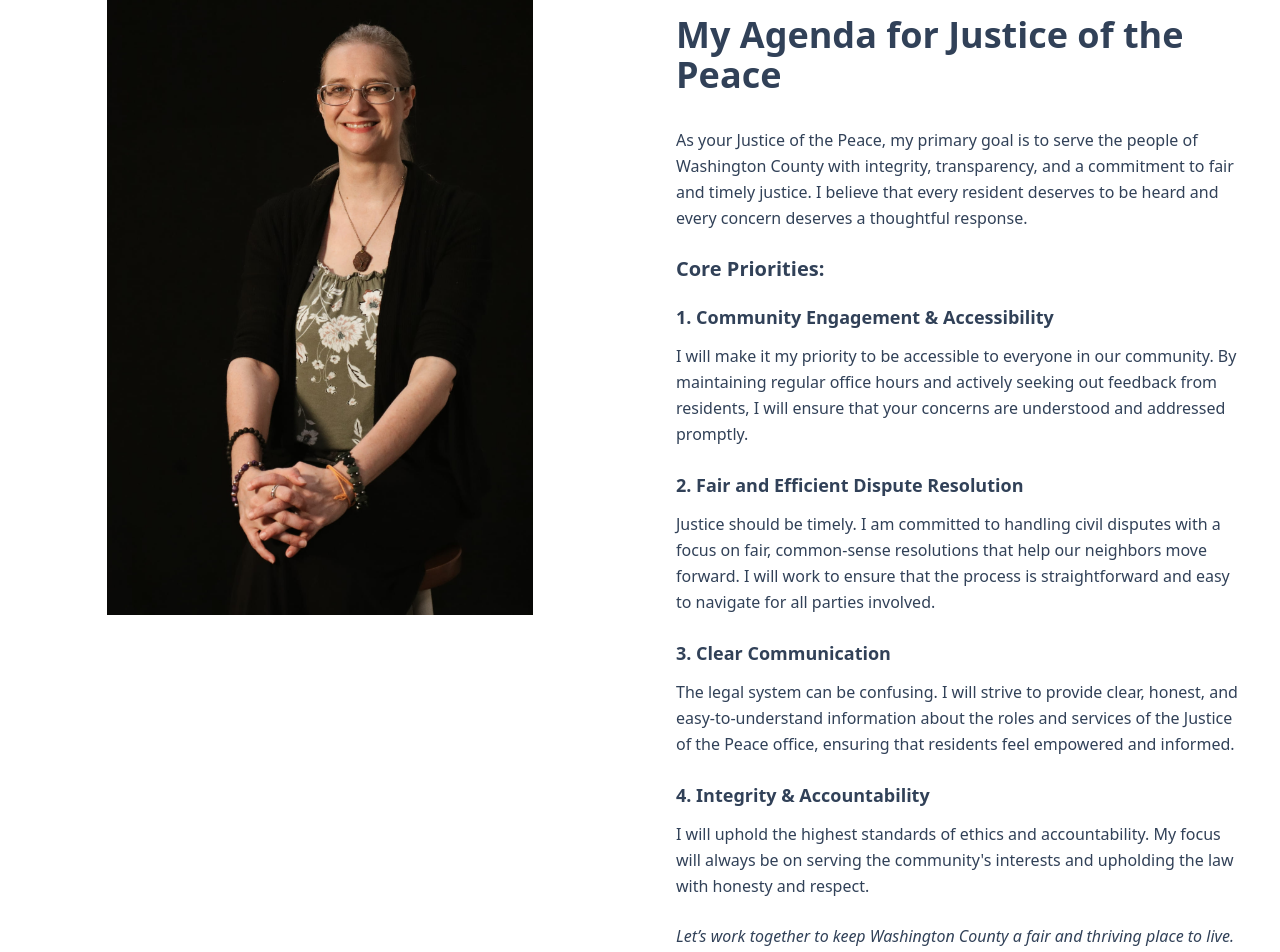
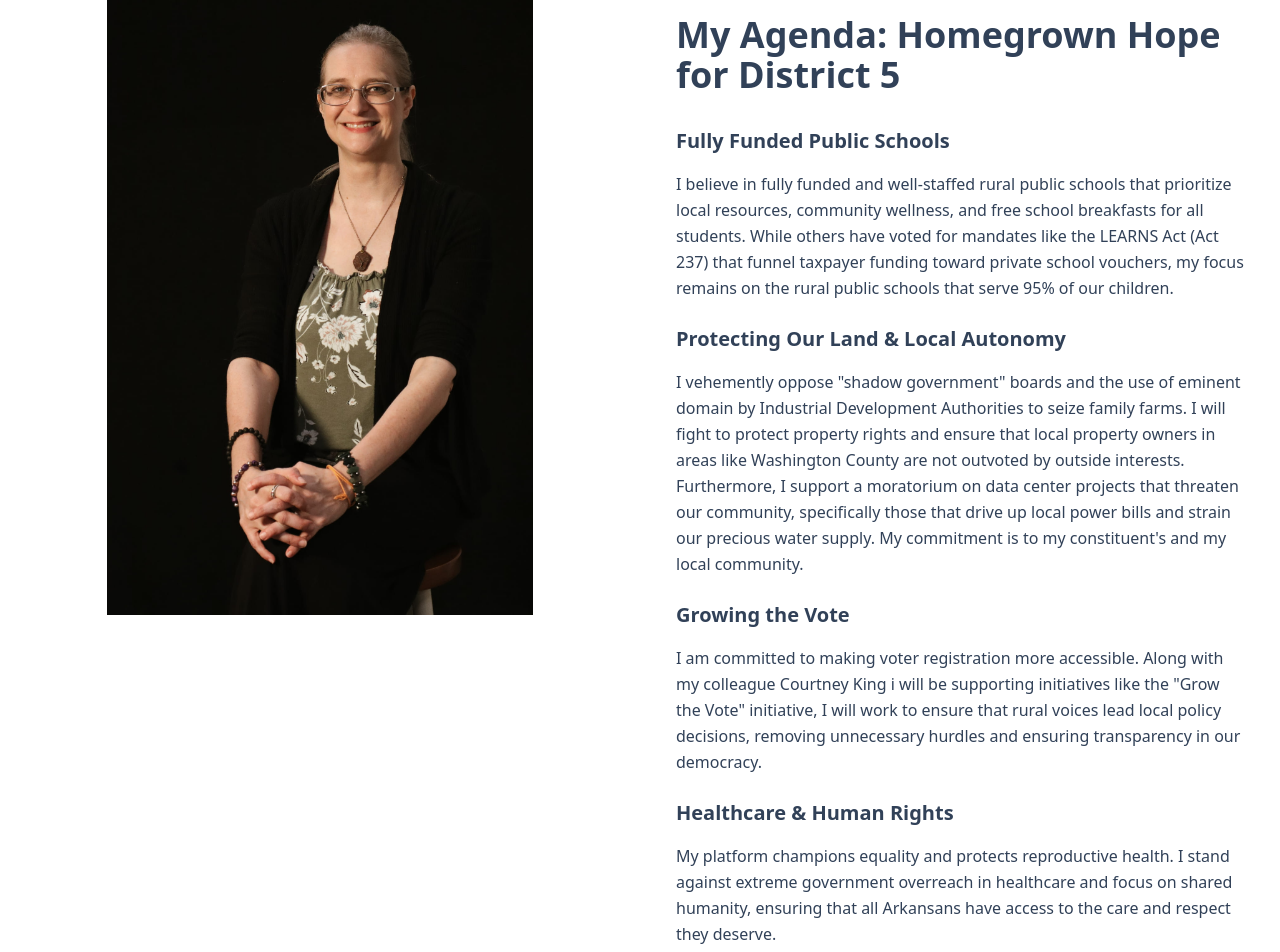
Before and after one commit to peterhuzza/shufeltforjp26website, a Next.js app: page / in a window 1280 px wide. Shown: the part 840-1792 px from the top of the page. Built offline with nearby package versions, Linux system fonts and the light colour scheme.

Commit message:
updated messaging

```diff
--- a/builder_config.json
+++ b/builder_config.json
@@ -43,7 +43,9 @@
                 "479-553-9008",
                 "### Weekly Schedule",
                 "- **Sunday**: 2:00 pm \u2013 5:00 pm",
-                "- **Monday \u2013 Saturday**: Closed"
+                "- **Monday \u2013 Saturday**: Closed",
+                "### **Join the Fight for District 5**",
+                "If you are looking for a representative who will fight against big corporate spending and rampant corruption vote for me. I hope to bring the issues of of the public to the quorum court. WE DESERVE BETTER!"
             ],
             "aboutMe.moto": "We Deserve Better.",
             "campaignBadge": "",
@@ -53,18 +55,17 @@
                 "[image](about.jpg)"
             ],
             "midsectionContent.topRight": [
-                "# My Agenda for Justice of the Peace",
-                "As your Justice of the Peace, my primary goal is to serve the people of Washington County with integrity, transparency, and a commitment to fair and timely justice. I believe that every resident deserves to be heard and every concern deserves a thoughtful response.",
-                "### Core Priorities:",
-                "#### 1. Community Engagement & Accessibility",
-                "I will make it my priority to be accessible to everyone in our community. By maintaining regular office hours and actively seeking out feedback from residents, I will ensure that your concerns are understood and addressed promptly.",
-                "#### 2. Fair and Efficient Dispute Resolution",
-                "Justice should be timely. I am committed to handling civil disputes with a focus on fair, common-sense resolutions that help our neighbors move forward. I will work to ensure that the process is straightforward and easy to navigate for all parties involved.",
-                "#### 3. Clear Communication",
-                "The legal system can be confusing. I will strive to provide clear, honest, and easy-to-understand information about the roles and services of the Justice of the Peace office, ensuring that residents feel empowered and informed.",
-                "#### 4. Integrity & Accountability",
-                "I will uphold the highest standards of ethics and accountability. My focus will always be on serving the community's interests and upholding the law with honesty and respect.",
-                "*Let\u2019s work together to keep Washington County a fair and thriving place to live.*"
+                "# My Agenda: Homegrown Hope for District 5",
+                "### Fully Funded Public Schools",
+                "I believe in fully funded and well-staffed rural public schools that prioritize local resources, community wellness, and free school breakfasts for all students. While others have voted for mandates like the LEARNS Act (Act 237) that funnel taxpayer funding toward private school vouchers, my focus remains on the rural public schools that serve 95% of our children.",
+                "### Protecting Our Land & Local Autonomy",
+                "I vehemently oppose \"shadow government\" boards and the use of eminent domain by Industrial Development Authorities to seize family farms. I will fight to protect property rights and ensure that local property owners in areas like Washington County are not outvoted by outside interests. Furthermore, I support a moratorium on data center projects that threaten our community, specifically those that drive up local power bills and strain our precious water supply. My commitment is to my constituent's and my local community.",
+                "### Growing the Vote",
+                "I am committed to making voter registration more accessible. Along with my colleague Courtney King i will be supporting initiatives like the \"Grow the Vote\" initiative, I will work to ensure that rural voices lead local policy decisions, removing unnecessary hurdles and ensuring transparency in our democracy.",
+                "### Healthcare & Human Rights",
+                "My platform champions equality and protects reproductive health. I stand against extreme government overreach in healthcare and focus on shared humanity, ensuring that all Arkansans have access to the care and respect they deserve.",
+                "### Family Affordability & Tax Relief",
+                "I believe in a \"Homegrown Hope\" that prioritizes family affordability over corporate welfare. I will advocate for practical solutions like grocery tax relief and universal broadband infrastructure, rather than rolling back child labor protections or prioritizing tax cuts for the wealthiest at the expense of our community."
             ],
             "midsectionContent.LeftImage": "about.jpg",
             "midsectionContent.LeftImageAltText": "canadit photo"
--- a/docker-compose.yaml
+++ b/docker-compose.yaml
@@ -5,7 +5,7 @@ services:
       context: .
       dockerfile: ./Dockerfile
       target: dependencies
-    container_name: testnextjsimage
+    container_name: shufeltforjpwebsiterunner
     working_dir: /app
 
 
--- a/next.config.ts
+++ b/next.config.ts
@@ -8,6 +8,5 @@ const nextConfig: NextConfig = {
     unoptimized: true,
   },
   trailingSlash: true,
-  //  basePath: "/shufeltforjp5.com", // Add this line
   allowedDevOrigins: ["0.0.0.0"],
 };
--- a/src/app/page.tsx
+++ b/src/app/page.tsx
@@ -37,24 +37,25 @@ export default function GenPage() {
       "479-553-9008",
       "### Weekly Schedule",
       "- **Sunday**: 2:00 pm – 5:00 pm",
-      "- **Monday – Saturday**: Closed"
+      "- **Monday – Saturday**: Closed",
+      "### **Join the Fight for District 5**",
+      "If you are looking for a representative who will fight against big corporate spending and rampant corruption vote for me. I hope to bring the issues of of the public to the quorum court. WE DESERVE BETTER!"
     ],
     "topLeft": [
       "[image](about.jpg)"
     ],
     "topRight": [
-      "# My Agenda for Justice of the Peace",
-      "As your Justice of the Peace, my primary goal is to serve the people of Washington County with integrity, transparency, and a commitment to fair and timely justice. I believe that every resident deserves to be heard and every concern deserves a thoughtful response.",
-      "### Core Priorities:",
-      "#### 1. Community Engagement & Accessibility",
-      "I will make it my priority to be accessible to everyone in our community. By maintaining regular office hours and actively seeking out feedback from residents, I will ensure that your concerns are understood and addressed promptly.",
-      "#### 2. Fair and Efficient Dispute Resolution",
-      "Justice should be timely. I am committed to handling civil disputes with a focus on fair, common-sense resolutions that help our neighbors move forward. I will work to ensure that the process is straightforward and easy to navigate for all parties involved.",
-      "#### 3. Clear Communication",
-      "The legal system can be confusing. I will strive to provide clear, honest, and easy-to-understand information about the roles and services of the Justice of the Peace office, ensuring that residents feel empowered and informed.",
-      "#### 4. Integrity & Accountability",
-      "I will uphold the highest standards of ethics and accountability. My focus will always be on serving the community's interests and upholding the law with honesty and respect.",
-      "*Let’s work together to keep Washington County a fair and thriving place to live.*"
+      "# My Agenda: Homegrown Hope for District 5",
+      "### Fully Funded Public Schools",
+      "I believe in fully funded and well-staffed rural public schools that prioritize local resources, community wellness, and free school breakfasts for all students. While others have voted for mandates like the LEARNS Act (Act 237) that funnel taxpayer funding toward private school vouchers, my focus remains on the rural public schools that serve 95% of our children.",
+      "### Protecting Our Land & Local Autonomy",
+      "I vehemently oppose \"shadow government\" boards and the use of eminent domain by Industrial Development Authorities to seize family farms. I will fight to protect property rights and ensure that local property owners in areas like Washington County are not outvoted by outside interests. Furthermore, I support a moratorium on data center projects that threaten our community, specifically those that drive up local power bills and strain our precious water supply. My commitment is to my constituent's and my local community.",
+      "### Growing the Vote",
+      "I am committed to making voter registration more accessible. Along with my colleague Courtney King i will be supporting initiatives like the \"Grow the Vote\" initiative, I will work to ensure that rural voices lead local policy decisions, removing unnecessary hurdles and ensuring transparency in our democracy.",
+      "### Healthcare & Human Rights",
+      "My platform champions equality and protects reproductive health. I stand against extreme government overreach in healthcare and focus on shared humanity, ensuring that all Arkansans have access to the care and respect they deserve.",
+      "### Family Affordability & Tax Relief",
+      "I believe in a \"Homegrown Hope\" that prioritizes family affordability over corporate welfare. I will advocate for practical solutions like grocery tax relief and universal broadband infrastructure, rather than rolling back child labor protections or prioritizing tax cuts for the wealthiest at the expense of our community."
     ],
     "LeftImage": "/about.jpg",
     "LeftImageAltText": "canadit photo"
```
Also changed, not shown: 1 other file (tests, documents, lock files or other folders).
